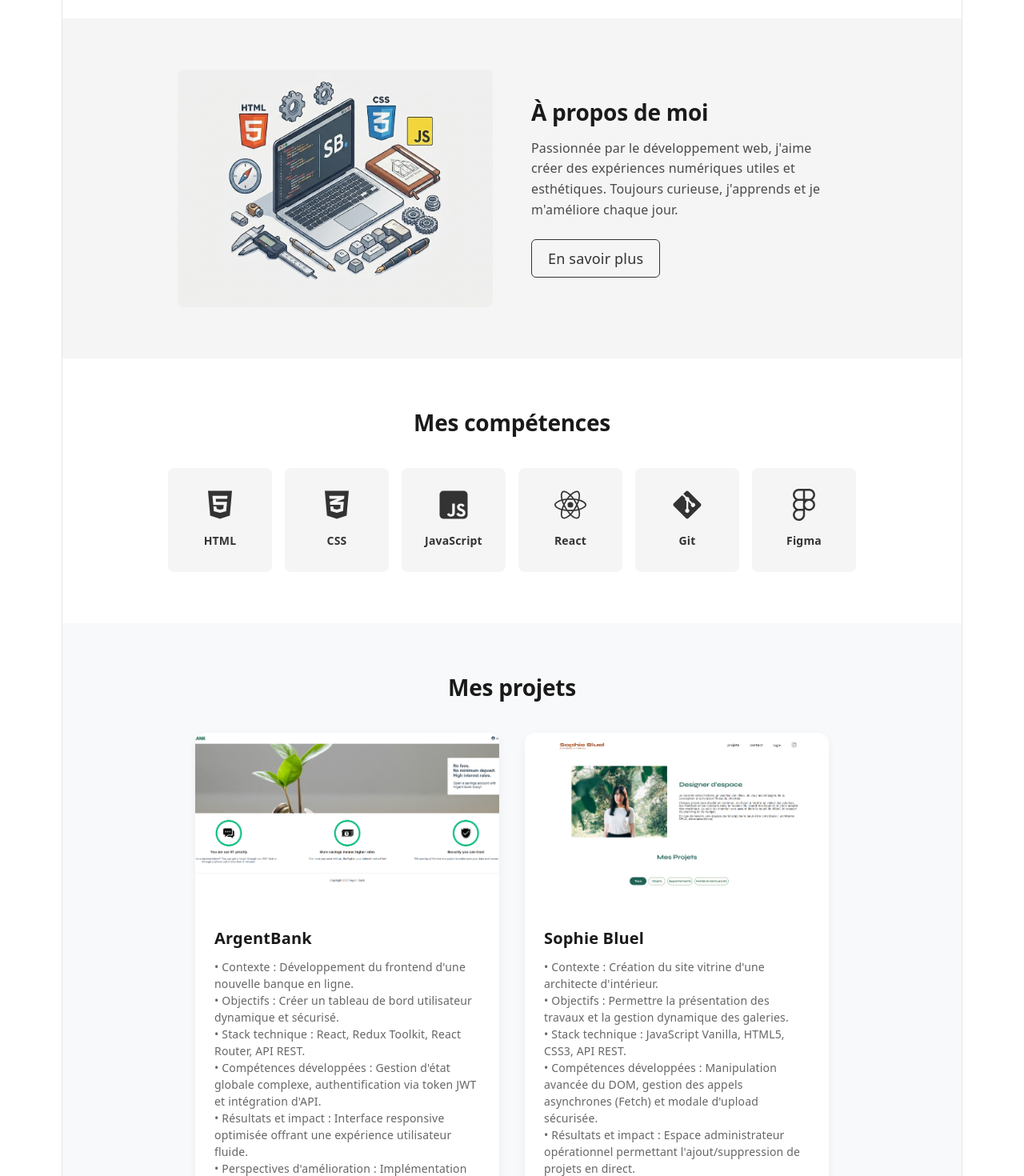
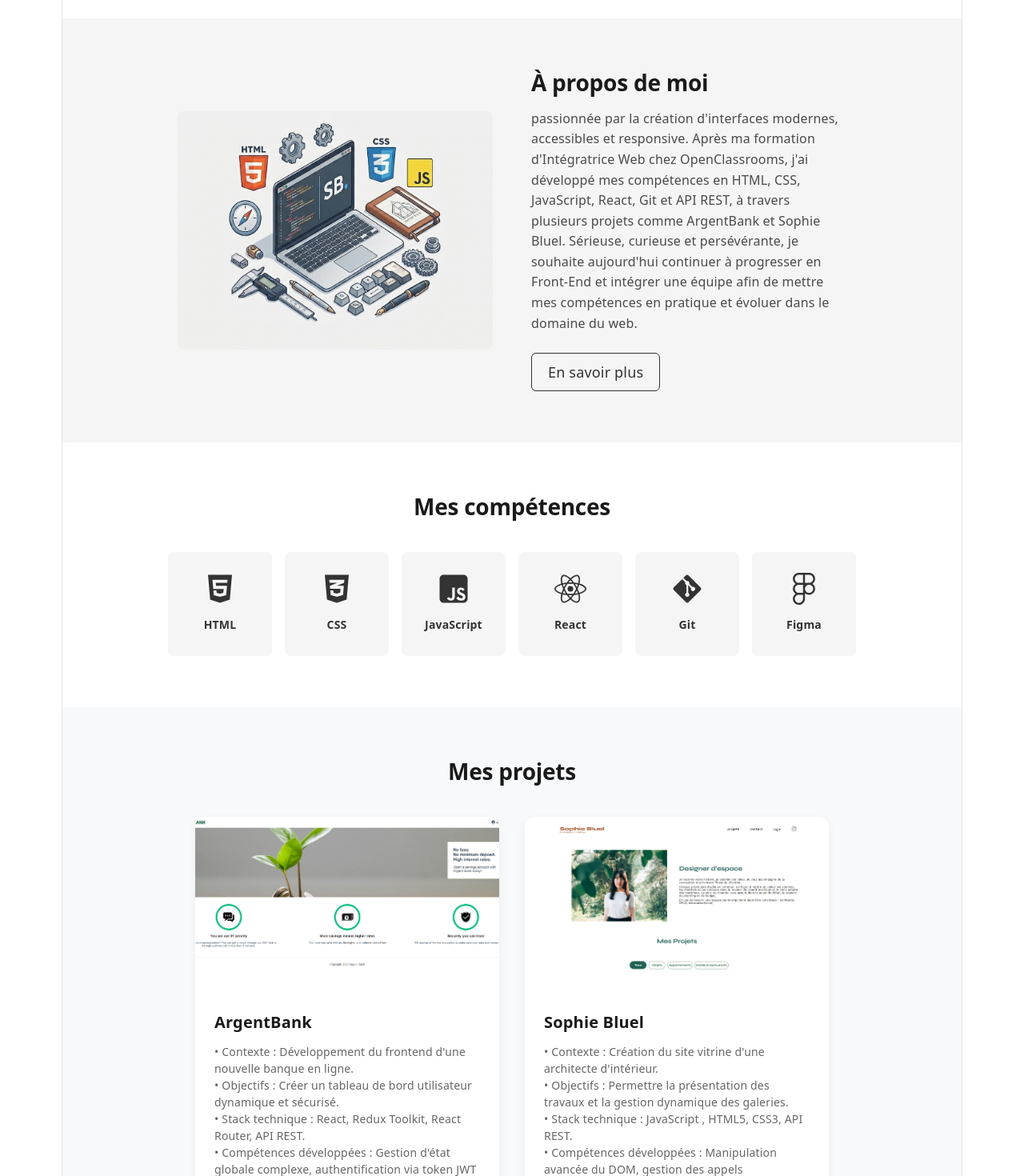
Before and after one commit to BOUKHANOUFA/mon-portfolio, a React (Vite) app: page / in a window 1280 px wide. Shown: the part 580-2050 px from the top of the page at 80% size. Built offline with nearby package versions, Linux system fonts and the light colour scheme.

Commit message:
modification du text about

```diff
--- a/src/components/About/About.jsx
+++ b/src/components/About/About.jsx
@@ -16,9 +16,14 @@ function About() {
         <div className="about-content">
           <h2 className="about-title">À propos de moi</h2>
           <p className="about-description">
-            Passionnée par le développement web, j'aime créer des expériences
-            numériques utiles et esthétiques. Toujours curieuse, j'apprends et
-            je m'améliore chaque jour.
+           passionnée par la création d'interfaces modernes, accessibles et responsive.
+
+Après ma formation d'Intégratrice Web chez OpenClassrooms,
+j'ai développé mes compétences en HTML, CSS, JavaScript,
+React, Git et API REST,
+à travers plusieurs projets comme ArgentBank et Sophie Bluel.
+
+Sérieuse, curieuse et persévérante, je souhaite aujourd'hui continuer à progresser en Front-End et intégrer une équipe afin de mettre mes compétences en pratique et évoluer dans le domaine du web.
           </p>
           <a href="#skills" className="btn-about">
             En savoir plus
--- a/src/components/Footer/Footer.jsx
+++ b/src/components/Footer/Footer.jsx
@@ -19,7 +19,7 @@ function Footer() {
           </div>
           <div className="contact-item">
             <span className="icon">📞</span>
-            <a href="tel:+33600000000">+33 6 56 78 98 44</a>
+            <a href="tel:+33656789844">+33 6 56 78 98 44</a>
           </div>
           <div className="contact-item">
             <span className="icon">📍</span>
--- a/src/components/Projects/Projects.jsx
+++ b/src/components/Projects/Projects.jsx
@@ -23,7 +23,7 @@ function Projects() {
       title: "Sophie Bluel",
       description: `• Contexte : Création du site vitrine d'une architecte d'intérieur.
 • Objectifs : Permettre la présentation des travaux et la gestion dynamique des galeries.
-• Stack technique : JavaScript Vanilla, HTML5, CSS3, API REST.
+• Stack technique : JavaScript , HTML5, CSS3, API REST.
 • Compétences développées : Manipulation avancée du DOM, gestion des appels asynchrones (Fetch) et modale d'upload sécurisée.
 • Résultats et impact : Espace administrateur opérationnel permettant l'ajout/suppression de projets en direct.
 • Perspectives d'amélioration : Migration de la base de code sous React pour une meilleure maintenabilité.`,
```
